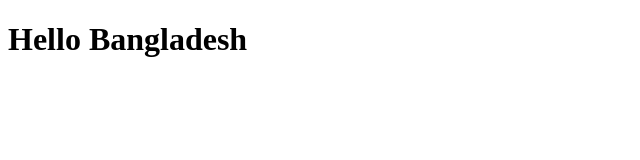
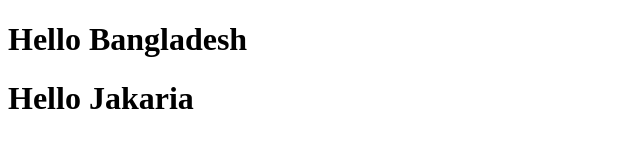
Before and after one commit to devabdulali/github-connect, a plain HTML site: page index.html in a window 1280 px wide. Shown: the whole page, without its empty margins (0-640 px from the left). Drawn offline with Linux system fonts and the light colour scheme.

Commit message:
jakaria name change kora hoiche

```diff
--- a/index.html
+++ b/index.html
@@ -7,5 +7,6 @@
 </head>
 <body>
     <h1>Hello Bangladesh</h1>
+    <h1>Hello Jakaria</h1>
 </body>
 </html>
```
